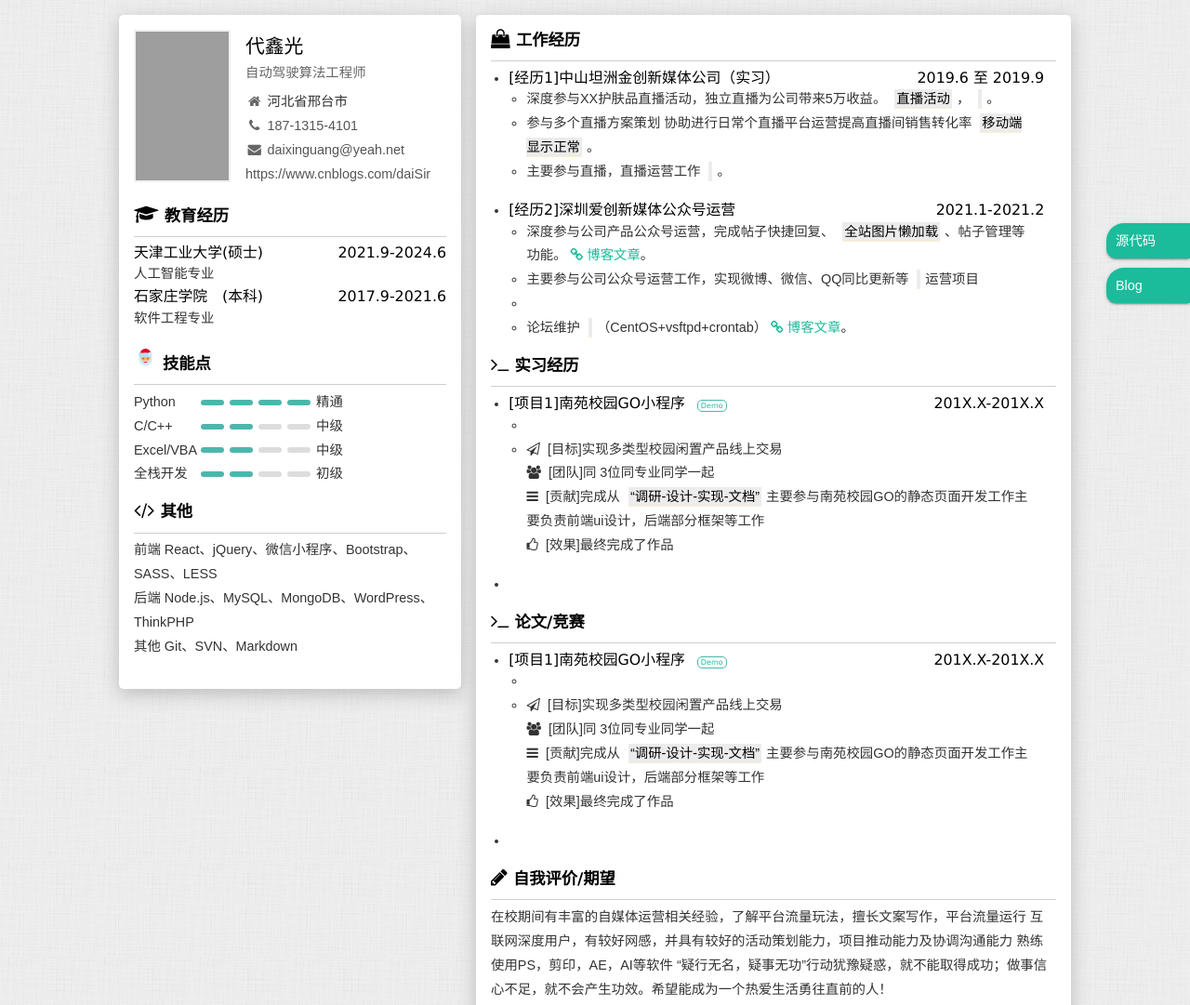
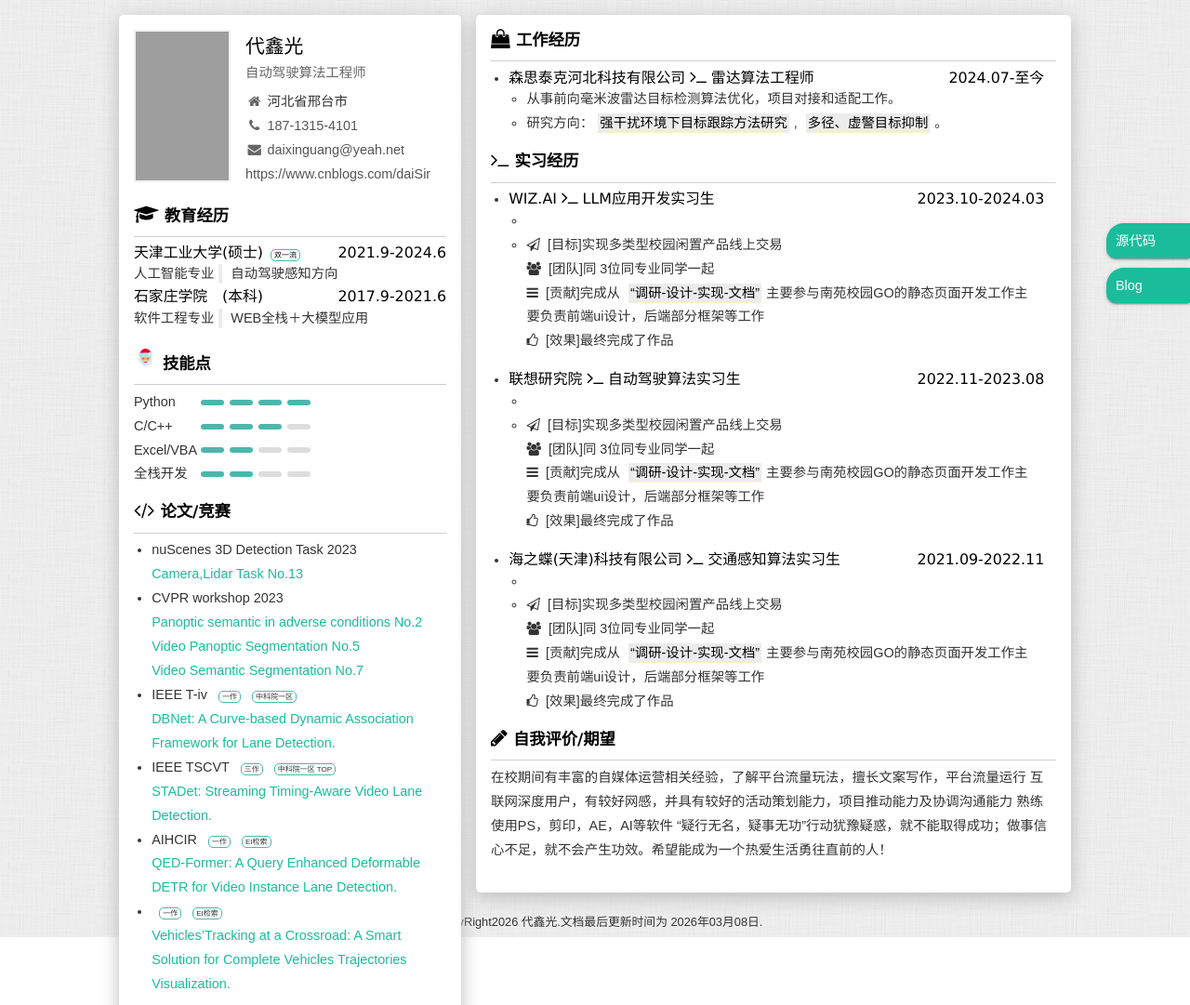
Before and after one commit to daixinguang/daixinguang.github.io, a plain HTML site: page index.html in a window 1280 px wide. Shown: the top 1081 px of the page at 93% size. Drawn offline with Linux system fonts and the light colour scheme; grey boxes are pictures that could not be loaded.

Commit message:
更新比赛/paper

```diff
--- a/assets/css/index.css
+++ b/assets/css/index.css
@@ -19,6 +19,17 @@ body {
     body .info-unit h3 {
       font-weight: 300; }
 
+/* -------------------------------------------------
+ * 全局样式
+ * ------------------------------------------------- */
+.link {
+        font-size: .5rem;
+        border: 1px solid #4db6ac;
+        padding: 1px 3px;
+        -webkit-border-radius: 5px;
+        border-radius: 5px;
+        margin-left: .5rem;
+    }
 /* -------------------------------------------------
  * 头部部分
  * ------------------------------------------------- */
@@ -109,24 +120,24 @@ body {
   float: right;
 }
 
-.skill-info {
+.container .side .skill .skill-info {
   display: flex;
   align-items: center;
 }
 
-.skill-info .skill-item{
+.container .side .skill .skill-info .skill-item{
   width: 5em;
 }
 
 
-.level-indicator {
+.container .side .skill .level-indicator {
   display: flex;
   align-items: center;
   gap: 6px;
   flex: 1;
 }
 
-.level {
+.container .side .skill .level {
   width: 25px;
   height: 6px;
   background-color: #ddd;
@@ -135,21 +146,21 @@ body {
 }
 
 /* 根据data-level控制前几个圆点高亮 */
-.skill-info[data-level="4"] .level:nth-child(-n+4) {
+.container .side .skill .skill-info[data-level="4"] .level:nth-child(-n+4) {
   background-color: #4db6ac;
 }
 /* 级别3：所有三个圆点都高亮 */
-.skill-info[data-level="3"] .level:nth-child(-n+3) {
+.container .side .skill .skill-info[data-level="3"] .level:nth-child(-n+3) {
   background-color: #4db6ac;
 }
 
 /* 级别2：前两个圆点高亮 */
-.skill-info[data-level="2"] .level:nth-child(-n+2) {
+.container .side .skill .skill-info[data-level="2"] .level:nth-child(-n+2) {
   background-color: #4db6ac;
 }
 
 /* 级别1：第一个圆点高亮 */
-.skill-info[data-level="1"] .level:nth-child(1) {
+.container .side .skill .skill-info[data-level="1"] .level:nth-child(1) {
   background-color: #4db6ac;
 }
 
@@ -257,7 +268,7 @@ mark {
 
 @media screen and (max-width: 1169px) {
   .container .info-unit h3 span {
-    display: block; }
+    display: inline; }
 
   .container .info-unit h3 span.link {
     display: inline; }
--- a/index.html
+++ b/index.html
@@ -68,17 +68,19 @@
                 <ul>
                     <li>
                         <h3>
-                            <span>天津工业大学(硕士)</span>
+                            <span>天津工业大学(硕士)</span><span class="link">双一流</span>
                             <time>2021.9-2024.6</time>
                         </h3>
-                        <p>人工智能专业</p>
+                        <span>人工智能专业</span><mark></mark>
+                        <span>自动驾驶感知方向</span>
                     </li>
                     <li>
                         <h3>
                             <span>石家庄学院&#12288;(本科)</span>
                             <time>2017.9-2021.6</time>
                         </h3>
-                        <p>软件工程专业</p>
+                        <span>软件工程专业</span><mark></mark>
+                        <span>WEB全栈＋大模型应用</span>
                     </li>
                 </ul>
             </section>
@@ -103,19 +105,19 @@
                             <span class="level"></span>
                             <span class="level"></span>
                             <span class="level"></span>
-                            <span class="level-label">精通</span>
+                            <!-- <span class="level-label">精通</span> -->
                         </div>
                     </div>
                     </li>
                     <li>
-                    <div class="skill-info" data-level="2">  <!-- 2表示第二级 -->
+                    <div class="skill-info" data-level="3">  <!-- 2表示第二级 -->
                         <span class="skill-item">C/C++</span>
                         <div class="level-indicator">
                             <span class="level"></span>
                             <span class="level"></span>
                             <span class="level"></span>
                             <span class="level"></span>
-                            <span class="level-label">中级</span>
+                            <!-- <span class="level-label">中级</span> -->
                         </div>
                     </div>
                     </li>
@@ -127,7 +129,7 @@
                                 <span class="level"></span>
                                 <span class="level"></span>
                                 <span class="level"></span>
-                                <span class="level-label">中级</span>
+                                <!-- <span class="level-label">中级</span> -->
                             </div>
                         </div>
                         </li>
@@ -139,7 +141,7 @@
                             <span class="level"></span>
                             <span class="level"></span>
                             <span class="level"></span>
-                            <span class="level-label">初级</span>
+                            <!-- <span class="level-label">初级</span> -->
                         </div>
                     </div>
                 </ul>
@@ -153,20 +155,63 @@
 
             <!-- 技术栈 -->
             <div class="stack info-unit">
-                    <h2><i class="fa fa-code" aria-hidden="true"></i>其他</h2>
+                    <h2><i class="fa fa-code" aria-hidden="true"></i>论文/竞赛</h2>
                     <hr/>
-                    <ul>
+                    <ul style="list-style: disc; padding-left: 1.2rem;">
                         <li>
-                            <label>前端</label>
-                            <span>React、jQuery、微信小程序、Bootstrap、SASS、LESS</span>
+                            <p>nuScenes 3D Detection Task 2023</p>
+                            <ul>
+                                <li><a href="https://www.nuscenes.org/object-detection?externalData=all&mapData=all&modalities=Any">Camera,Lidar Task No.13</a></li>
+                            </ul>
+
                         </li>
                         <li>
-                            <label>后端</label>
-                            <span>Node.js、MySQL、MongoDB、WordPress、ThinkPHP</span>
+                            <p>CVPR workshop 2023</p>
+                            <ul>
+                                <li><a href="https://acdc.vision.ee.ethz.ch/">Panoptic semantic in adverse conditions No.2</a></li>
+                                <li><a href="https://codalab.lisn.upsaclay.fr/competitions/9743">Video Panoptic Segmentation No.5</a></li>
+                                <li><a href="https://codalab.lisn.upsaclay.fr/competitions/7869">Video Semantic Segmentation No.7</a></li>
+                            </ul>
                         </li>
                         <li>
-                            <label>其他</label>
-                            <span>Git、SVN、Markdown</span>
+                            <p>
+                                <span>IEEE T-iv</span>
+                                <span class="link">一作</span>
+                                <span class="link">中科院一区</span>
+                            </p>
+                            <ul>
+                                <li><a href="">DBNet: A Curve-based Dynamic Association Framework for Lane Detection.</a></li>
+                            </ul>
+                        </li>
+                        <li>
+                            <p>
+                                <span>IEEE TSCVT</span>
+                                <span class="link">三作</span>
+                                <span class="link">中科院一区 TOP</span>
+                            </p>
+                            <ul>
+                                <li><a href="">STADet: Streaming Timing-Aware Video Lane Detection.</a></li>
+                            </ul>
+                        </li>
+                        <li>
+                            <p>
+                                <span>AIHCIR</span>
+                                <span class="link">一作</span>
+                                <span class="link">EI检索</span>
+                            </p>
+                            <ul>
+                                <li><a href="">QED-Former: A Query Enhanced Deformable DETR for Video Instance Lane Detection.</a></li>
+                            </ul>
+                        </li>
+                        <li>
+                            <p>
+                                <span></span>
+                                <span class="link">一作</span>
+                                <span class="link">EI检索</span>
+                            </p>
+                            <ul>
+                                <li><a href="">Vehicles’Tracking at a Crossroad: A Smart Solution for Complete Vehicles Trajectories Visualization.</a></li>
+                            </ul>
                         </li>
                     </ul>
                 </div>
@@ -182,36 +227,18 @@
                 <ul>
                     <li>
                         <h3>
-                            <span>[经历1]中山坦洲金创新媒体公司（实习）</span>
-                            <time>2019.6 至 2019.9</time>
+                            <span>森思泰克河北科技有限公司
+                                <i class="fa fa-terminal" aria-hidden="true" style="margin-right: 0"></i>
+                                雷达算法工程师
+                            </span>
+                            <time>2024.07-至今</time>
                         </h3>
                         <ul class="info-content">
-                            <li>深度参与XX护肤品直播活动，独立直播为公司带来5万收益。
-                                <mark>直播活动</mark>，
-                                <mark></mark>。</li>
-                            <li> 参与多个直播方案策划 协助进行日常个直播平台运营提高直播间销售转化率
-                                <mark>移动端显示正常</mark>。</li>
-                            <li>主要参与直播，直播运营工作
-                                <mark></mark>。</li>
-                        </ul>
-                    </li>
-                    <li>
-                        <h3>
-                            <span>[经历2]深圳爱创新媒体公众号运营</span>
-                            <time>2021.1-2021.2</time>
-                        </h3>
-                        <ul class="info-content">
-                            <li>深度参与公司产品公众号运营，完成帖子快捷回复、
-                                <mark>全站图片懒加载</mark>、帖子管理等功能。
-                                <a href="http://itsay.tech/162/" target="_blank">
-                                    <i class="fa fa-link" aria-hidden="true"></i>博客文章</a>。</li>
-                            <li>主要参与公司公众号运营工作，实现微博、微信、QQ同比更新等
-                                <mark></mark>运营项目</li>
-                            <li></li>
-                            <li>论坛维护
-                                <mark></mark>（CentOS+vsftpd+crontab）
-                                <a href="#" target="_blank">
-                                    <i class="fa fa-link" aria-hidden="true"></i>博客文章</a>。</li>
+                            <li>从事前向毫米波雷达目标检测算法优化，项目对接和适配工作。</li>
+                            <li>研究方向：<mark>强干扰环境下目标跟踪方法研究</mark>,
+                                <!-- <mark>稀疏检测点情况下的目标聚类算法研究</mark>, -->
+                                <mark>多径、虚警目标抑制</mark>。
+                            </li>
                         </ul>
                     </li>
                 </ul>
@@ -225,11 +252,11 @@
                 <ul>
                     <li>
                         <h3>
-                            <span>[项目1]南苑校园GO小程序</span>
-                            <span class="link">
-                                <a href="#" target="_blank">Demo</a>
+                            <span>WIZ.AI
+                                <i class="fa fa-terminal" aria-hidden="true" style="margin-right: 0"></i>
+                                LLM应用开发实习生
                             </span>
-                            <time>201X.X-201X.X</time>
+                            <time>2023.10-2024.03</time>
                         </h3>
                         <ul class="info-content">
                             <li></li>
@@ -249,26 +276,12 @@
                         </ul>
                     </li>
                     <li>
-                            </li>
-                        </ul>
-                    </li>
-
-
-                </ul>
-            </section>
-
-            <section class="project info-unit">
-                <h2>
-                    <i class="fa fa-terminal" aria-hidden="true"></i>论文/竞赛</h2>
-                <hr />
-                <ul>
-                    <li>
                         <h3>
-                            <span>[项目1]南苑校园GO小程序</span>
-                            <span class="link">
-                                <a href="#" target="_blank">Demo</a>
+                            <span>联想研究院
+                                <i class="fa fa-terminal" aria-hidden="true" style="margin-right: 0"></i>
+                                自动驾驶算法实习生
                             </span>
-                            <time>201X.X-201X.X</time>
+                            <time>2022.11-2023.08</time>
                         </h3>
                         <ul class="info-content">
                             <li></li>
@@ -284,13 +297,38 @@
                                 <mark>“调研-设计-实现-文档”</mark>主要参与南苑校园GO的静态页面开发工作主要负责前端ui设计，后端部分框架等工作
                                 <br />
                                 <i class="fa fa-thumbs-o-up" aria-hidden="true"></i>
-                                [效果]最终完成了作品</li>
+                                [效果]最终完成了作品
+                            </li>
                         </ul>
                     </li>
                     <li>
+                        <h3>
+                            <span>海之蝶(天津)科技有限公司
+                                <i class="fa fa-terminal" aria-hidden="true" style="margin-right: 0"></i>
+                                交通感知算法实习生
+                            </span>
+                            <time>2021.09-2022.11</time>
+                        </h3>
+                        <ul class="info-content">
+                            <li></li>
+                            <li>
+                                <i class="fa fa-paper-plane-o" aria-hidden="true"></i>
+                                [目标]实现多类型校园闲置产品线上交易
+                                <br />
+                                <i class="fa fa-users" aria-hidden="true"></i>
+                                [团队]同 3位同专业同学一起
+                                <br />
+                                <i class="fa fa-bars" aria-hidden="true"></i>
+                                [贡献]完成从
+                                <mark>“调研-设计-实现-文档”</mark>主要参与南苑校园GO的静态页面开发工作主要负责前端ui设计，后端部分框架等工作
+                                <br />
+                                <i class="fa fa-thumbs-o-up" aria-hidden="true"></i>
+                                [效果]最终完成了作品
                             </li>
                         </ul>
                     </li>
+                </ul>
+            </li>
 
 
                 </ul>
```
